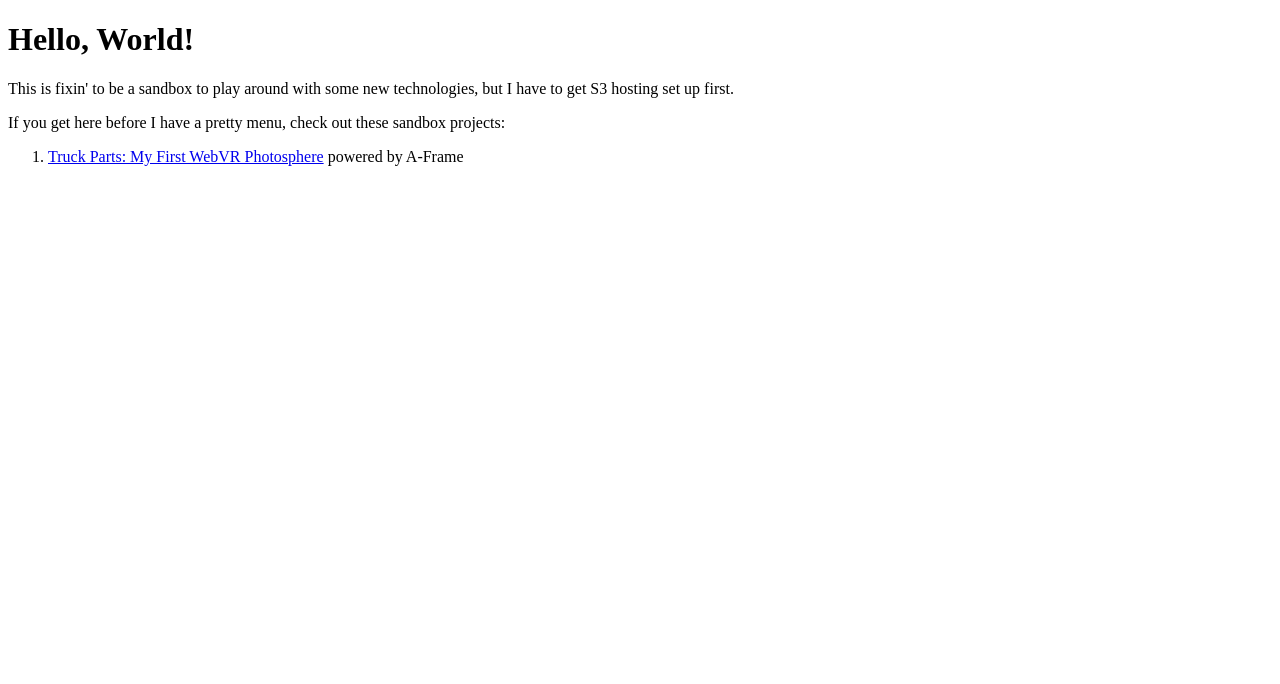
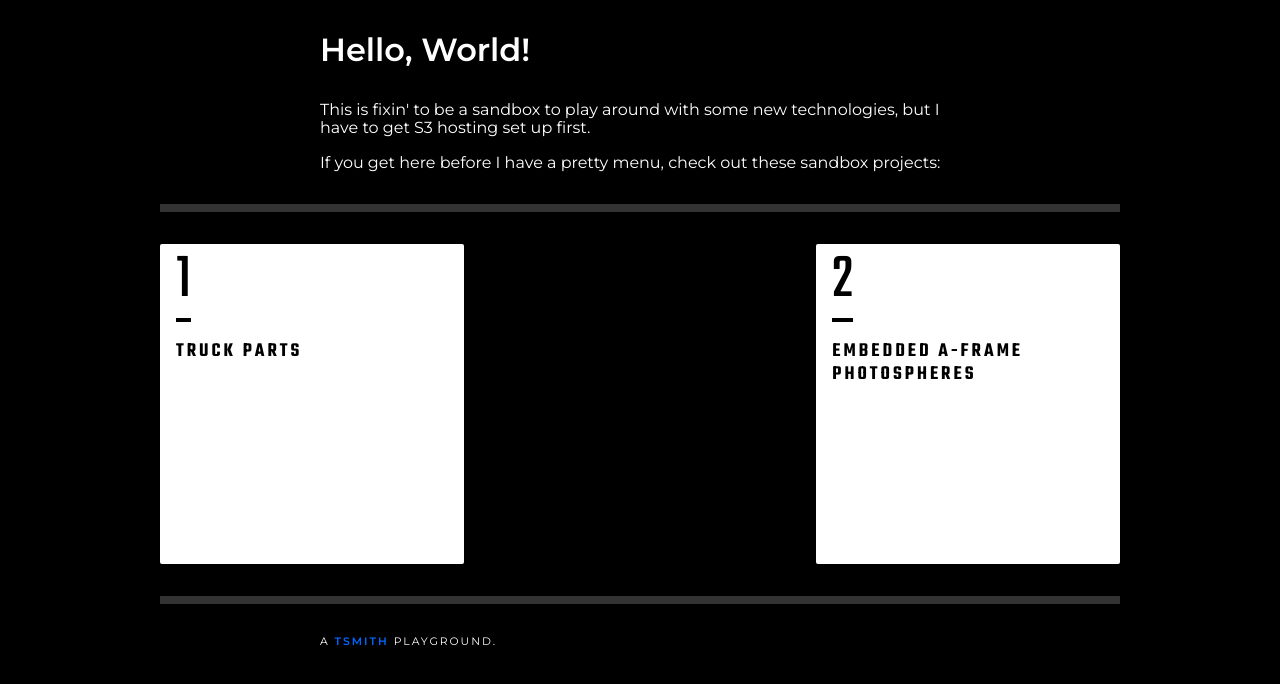
Before and after one commit to tsmith512/widgets, a plain HTML site: page index.html in a window 1280 px wide. Drawn offline with nearby package versions, Linux system fonts and the light colour scheme.

Commit message:
WIP: Home page

```diff
--- a/index.html
+++ b/index.html
@@ -3,13 +3,176 @@
 <head>
   <meta charset="UTF-8">
   <title>Hello World</title>
+  <link href="https://fonts.googleapis.com/css?family=Montserrat:400,600|Teko:400,600" rel="stylesheet" />
+  <link rel="stylesheet" href="https://cdnjs.cloudflare.com/ajax/libs/normalize/7.0.0/normalize.css" />
+  <style>
+    *, *:before, *:after {
+      box-sizing: border-box;
+    }
+
+    body {
+      background: #000;
+      color: #fff;
+      font-family: 'Montserrat', sans-serif;
+    }
+
+    h1, p, footer {
+      margin: 1em auto;
+      width: 40rem;
+      max-width: calc(100% - 2rem);
+    }
+
+
+    ol {
+      display: flex;
+      flex-direction: row;
+      flex-wrap: wrap;
+      justify-content: space-between;
+      align-content: stretch;
+      align-items: flex-start;
+
+      margin: 2em auto;
+      border-top: 0.5em solid #333;
+      border-bottom: 0.5em solid #333;
+      padding: 2em 0 1em 0;
+      width: 60em;
+      max-width: calc(100% - 2em);
+
+      list-style: none;
+      counter-reset: widgets-counter;
+
+    }
+
+    li {
+      width: 100%;
+      position: relative;
+      margin-bottom: 1em;
+      padding: 1em;
+      min-height: 20em;
+      background-color: #FFF;
+      transform-style: preserve-3d;
+      transition: transform .5s ease-out;
+      border-radius: 2px;
+    }
+
+    @media screen and (min-width: 35em) {
+      li {
+        width: calc(50% - 0.5em);
+      }
+    }
+
+    @media screen and (min-width: 55em) {
+      li {
+        width: calc(33.3% - 1em);
+      }
+    }
+
+    li:before {
+      position: absolute;
+      content: counter(widgets-counter);
+      counter-increment: widgets-counter;
+      top: 0;
+      font-size: 4em;
+      border-bottom: 4px solid black;
+      backface-visibility: hidden;
+      color: #000;
+      font-family: 'Teko', 'Montserrat', sans-serif;
+    }
+
+    li:after {
+      position: absolute;
+      content: attr(data-title);
+      bottom: 0;
+      left: 1rem;
+      top: 6rem;
+      font-size: 1.25em;
+      font-weight: 600;
+      text-transform: uppercase;
+      letter-spacing: 3px;
+      backface-visibility: hidden;
+      color: #000;
+      font-family: 'Teko', 'Montserrat', sans-serif;
+    }
+
+    li:hover {
+      transform: rotateY(180deg);
+    }
+
+    li a {
+      display: block;
+      position: absolute;
+      padding: 1em;
+      top: 0;
+      bottom: 0;
+      left: 0;
+      right: 0;
+      border-radius: 2px;
+      backface-visibility: hidden;
+      transform: rotateY(180deg);
+      background: #666;
+      text-align: center;
+    }
+
+    li a span {
+      position: absolute;
+      top: 50%;
+      left: 1rem;
+      right: 1rem;
+      transform: translateY(-50%);
+      font-size: 1.5em;
+      text-decoration: none;
+      color: white;
+    }
+
+    footer {
+      text-transform: uppercase;
+      letter-spacing: 2px;
+      font-size: 0.675em;
+    }
+
+    footer a {
+      position: relative;
+      display: inline-block;
+      font-weight: 600;
+      color: #0066FF;
+      text-decoration: none;
+    }
+
+    footer a:before {
+      content: " ";
+      position: absolute;
+      width: 0;
+      height: 2px;
+      top: calc(1em + 2px);
+      background-color: #0066FF;
+      visibility: hidden;
+      transition: width 0.2s ease-in-out 0s;
+    }
+
+    footer a:hover:before {
+      visibility: visible;
+      width: calc(100% - 2px);
+    }
+  </style>
 </head>
 <body>
   <h1>Hello, World!</h1>
   <p>This is fixin' to be a sandbox to play around with some new technologies, but I have to get S3 hosting set up first.</p>
   <p>If you get here before I have a pretty menu, check out these sandbox projects:</p>
   <ol>
-    <li><a href="/widgets/01-photospheres/">Truck Parts: My First WebVR Photosphere</a> powered by A-Frame</li>
+    <li data-title="Truck Parts">
+      <a href="/widgets/01-photospheres/">
+        <span>Truck Parts: My First WebVR Photosphere, powered by A-Frame</span>
+      </a>
+    </li>
+    <li data-title="Embedded A-Frame Photospheres">
+      <a href="/widgets/02-aframe-iframes/">
+        <span>Embedding Photospheres with A-Frame</span>
+      </a>
+    </li>
   </ol>
+  <footer>
+    A <a href="http://www.tsmithcreative.com/?utm_source=tsmithwidgets&utm_medium=website&utm_campaign=tsmithwidgets">TSmith</a> Playground.
+  </footer>
 </body>
 </html>
```
